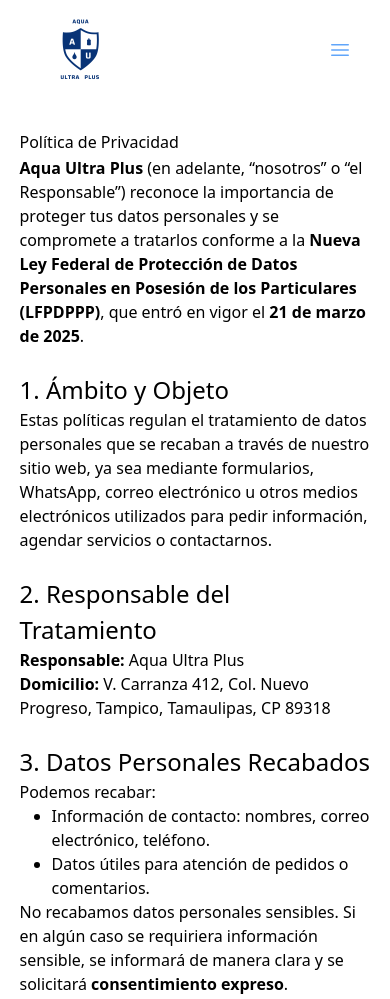
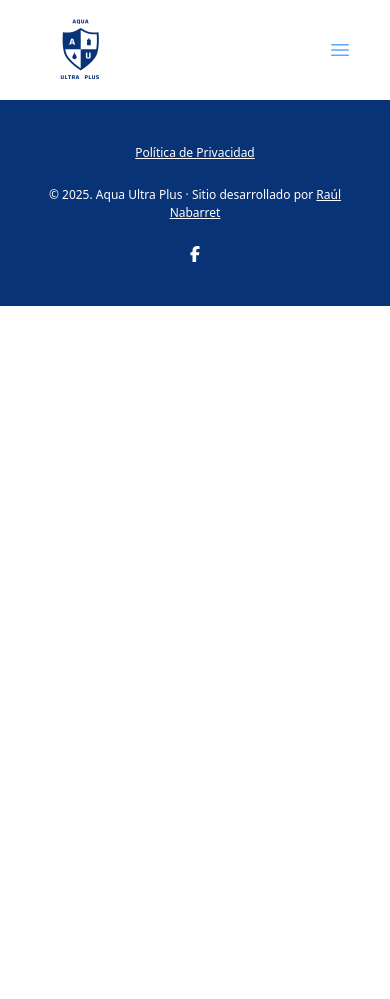
Before and after one commit to raulnabarret/raulnabarret-ultraplus, a Gatsby site: page /politica-privacidad in a window 390 px wide. Shown: the top 999 px of the page. After the commit the page ends 844 px from the top, so only its background shows below. Built offline with nearby package versions, Linux system fonts and the light colour scheme; Gatsby itself is replaced by a stand-in of ours.

```diff
--- a/src/pages/politica-privacidad.js
+++ b/src/pages/politica-privacidad.js
@@ -1,13 +1,13 @@
 import * as React from "react"
 import Navbar from '../components/navbar'
 import Footer from '../components/footer/footer';
-import PrivacyPolicy from "../components/privacyPolicy/privacyPolicy";
+// import PrivacyPolicy from "../components/privacyPolicy/privacyPolicy";
 
 const PoliticaPrivacidadPage = () => {
 	return (
         <main>
             <Navbar></Navbar>
-            <PrivacyPolicy></PrivacyPolicy>
+            {/* <PrivacyPolicy></PrivacyPolicy> */}
             <Footer></Footer>
         </main>
 	)
```
